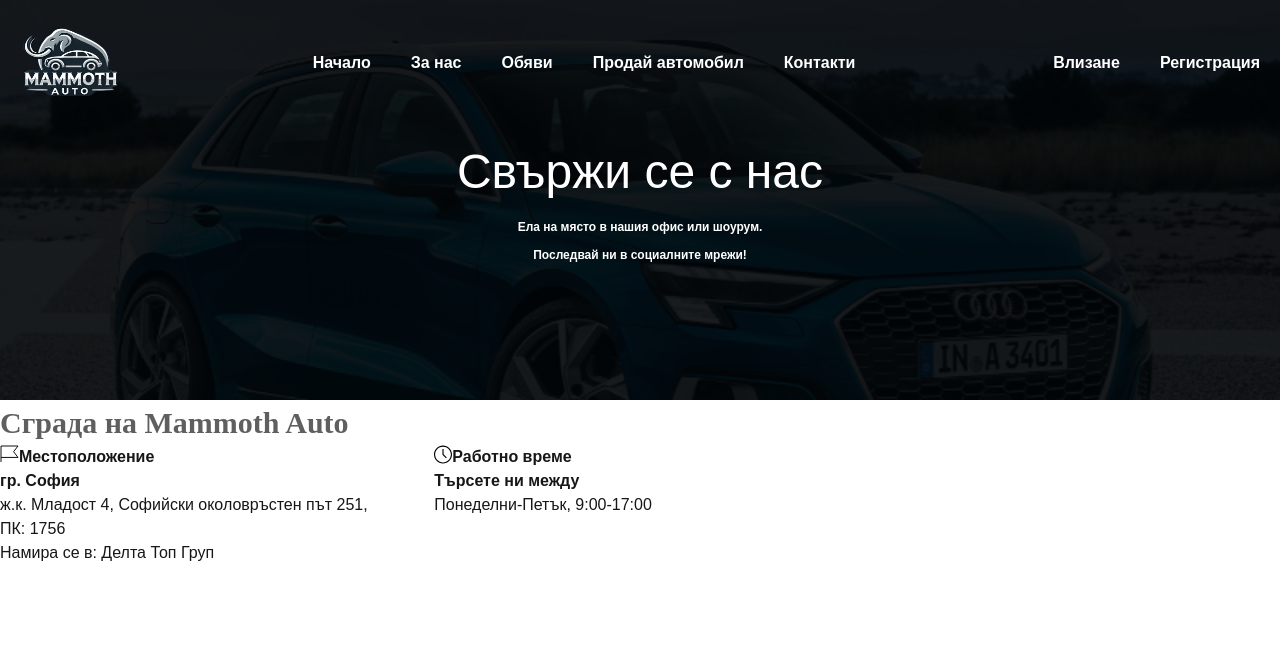
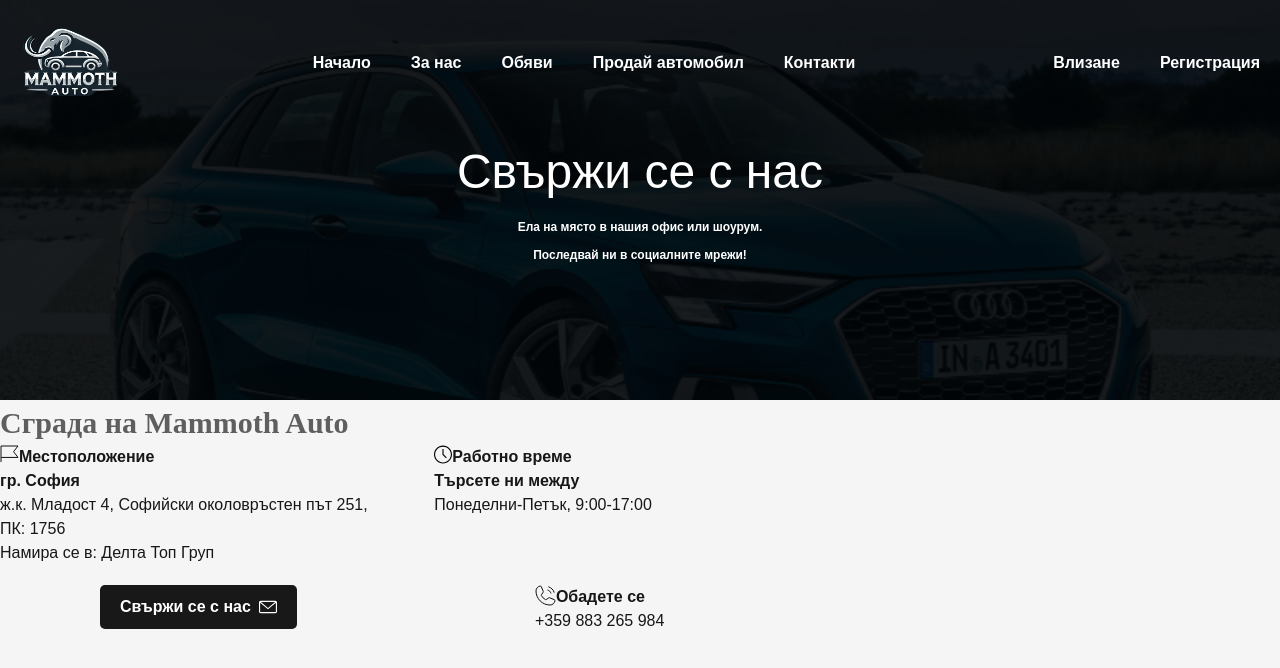
Before and after one commit to RosenIgn/mammooth-auto, a Next.js app in the folder Client/mammooth-auto/: page /Contacts in a window 1280 px wide. Shown: the top 668 px of the page. Built offline with nearby package versions, Linux system fonts and the light colour scheme.

Commit message:
Finished Contacts page with Berk

```diff
--- a/Client/mammooth-auto/src/app/Contacts/page.js
+++ b/Client/mammooth-auto/src/app/Contacts/page.js
@@ -13,7 +13,7 @@ export default function Contacts() {
                     </div>
                   </div>
 
-                  <div className='contacts-info-background'></div>
+                  < div className='contacts-info-background'>
                     <div className='info-building-content'>
                         <h2>Сграда на Mammoth Auto</h2>
                         <div className='info-building-display'>
@@ -38,8 +38,30 @@ export default function Contacts() {
 
 
                                  </div>
+                            </div>
+
+                              <div className='info-building-display-2'>
+                                  <div className='contact-us'>
+                                  <a href="#" className="contact-button"> Свържи се с нас
+                                  <svg fill="#000000" viewBox="0 -5 32 32" xmlns="http://www.w3.org/2000/svg" ><g ></g><g ></g><g > <path d="M29.000,22.000 L3.000,22.000 C1.346,22.000 -0.000,20.654 -0.000,19.000 L-0.000,3.000 C-0.000,1.346 1.346,-0.000 3.000,-0.000 L29.000,-0.000 C30.654,-0.000 32.000,1.346 32.000,3.000 L32.000,19.000 C32.000,20.654 30.654,22.000 29.000,22.000 ZM3.000,20.000 L29.000,20.000 C29.551,20.000 30.000,19.552 30.000,19.000 L30.000,3.317 L16.651,14.759 C16.463,14.920 16.232,15.000 16.000,15.000 C15.768,15.000 15.537,14.920 15.349,14.759 L2.000,3.317 L2.000,19.000 C2.000,19.552 2.449,20.000 3.000,20.000 ZM28.464,2.000 L3.536,2.000 L16.000,12.683 L28.464,2.000 Z"></path> </g></svg> </a>
+
+                                  </div>
+                                  <div className='contact-us-direct'>
+
+                                  <div className='contact-us-direct-logo'>
+                                         <svg xmlns="http://www.w3.org/2000/svg" width="21" height="21" viewBox="0 0 21 21" fill="none"><path d="M13.3525 1.7936C14.7554 2.17089 16.0345 2.91018 17.0617 3.93742C18.089 4.96465 18.8283 6.24377 19.2055 7.64665M12.4959 4.99224C13.3376 5.21861 14.1051 5.66219 14.7214 6.27853C15.3378 6.89487 15.7813 7.66234 16.0077 8.50407M6.42828 10.5676C7.28669 12.3226 8.70923 13.7386 10.4681 14.589C10.5967 14.65 10.7391 14.6764 10.8811 14.6657C11.0231 14.655 11.1598 14.6074 11.2779 14.5278L13.8676 12.8009C13.9822 12.7245 14.114 12.6779 14.251 12.6653C14.3881 12.6527 14.5262 12.6745 14.6527 12.7287L19.4977 14.8051C19.6623 14.8751 19.7997 14.9966 19.8892 15.1514C19.9787 15.3062 20.0155 15.4859 19.994 15.6634C19.8409 16.8617 19.2562 17.963 18.3495 18.7613C17.4428 19.5595 16.2762 19.9999 15.0682 20C11.3371 20 7.75878 18.5178 5.12048 15.8795C2.48218 13.2412 1 9.66292 1 5.93181C1.00006 4.72378 1.44045 3.55719 2.23871 2.65048C3.03696 1.74377 4.13834 1.15911 5.33662 1.00598C5.51415 0.984492 5.69384 1.02128 5.84864 1.11081C6.00343 1.20033 6.12494 1.33773 6.19485 1.50232L8.27307 6.35148C8.32682 6.47691 8.34873 6.61369 8.33683 6.74963C8.32493 6.88557 8.2796 7.01646 8.20487 7.13064L6.48396 9.76012C6.40563 9.87841 6.35933 10.015 6.34957 10.1565C6.33981 10.2981 6.36693 10.4397 6.42828 10.5676Z" stroke="#111013" ></path></svg>
+                                         <p className='bold'>Обадете се</p>
+                                        </div>
+                                        <p>+359 883 265 984</p>
+
+
+                                  </div>
+
+
+
+
                          </div>
-
+                      </div>
 
                     </div>
 
--- a/Client/mammooth-auto/src/app/globals.css
+++ b/Client/mammooth-auto/src/app/globals.css
@@ -255,9 +255,9 @@ body {
   height: 100%;
   background-color: rgba(2, 5, 7, 0.9);
 }
-.contacts-info-building-background{
-  background-color:white ;
-  min-height: 80vh;
+.contacts-info-background{
+  background-color:whitesmoke ;
+  min-height: 46vh;
 }
 .info-building-description-location {
 display: flex;
@@ -290,6 +290,44 @@ display: flex;
 flex-direction: row;
 gap: 50pt;
 }
+.info-building-display-2{
+  display: flex;
+  flex-direction: row;
+  gap: 238px;
+  padding-left: 100px;
+  padding-top: 20px;
+}
+  .contact-us-direct-logo{
+    display: flex;
+    flex-direction: row;
+    gap: 10;
+}
+  .contact-button {
+    display: flex;
+    align-items: center;
+    background-color: #181818;
+    color: white;
+    font-size: 16px;
+    font-weight: bold;
+    padding: 10px 20px;
+    border: none;
+    border-radius: 5px;
+    cursor: pointer;
+    text-decoration: none;
+    transition: background 0.3s;
+}
+.contact-button:hover {
+  background-color: #333;
+}
+.contact-button i {
+  margin-left: 8px;
+}
+.contact-button svg {
+  width: 18px;
+  height: 18px;
+  fill: white;
+  margin-left: 8px;
+}
 .bold{
   font-weight: bold;
 }
```
